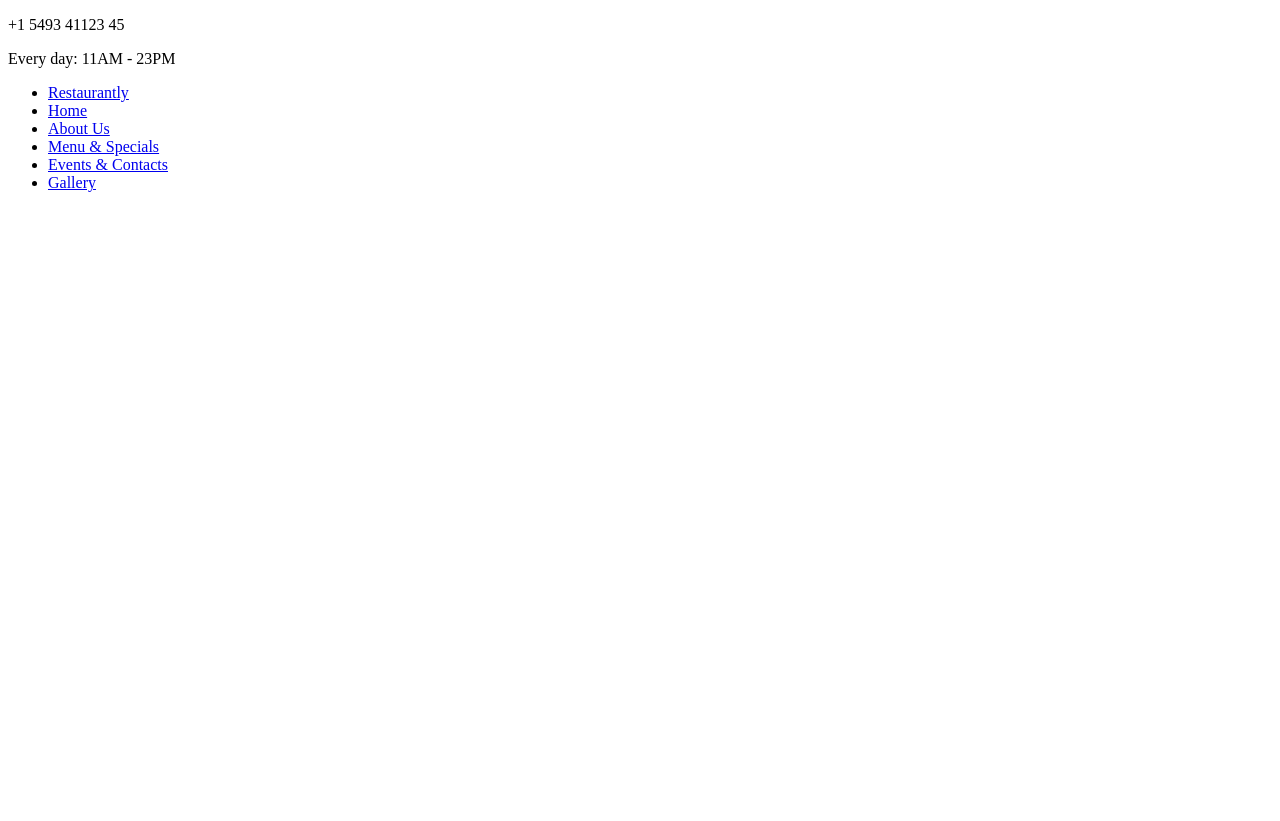
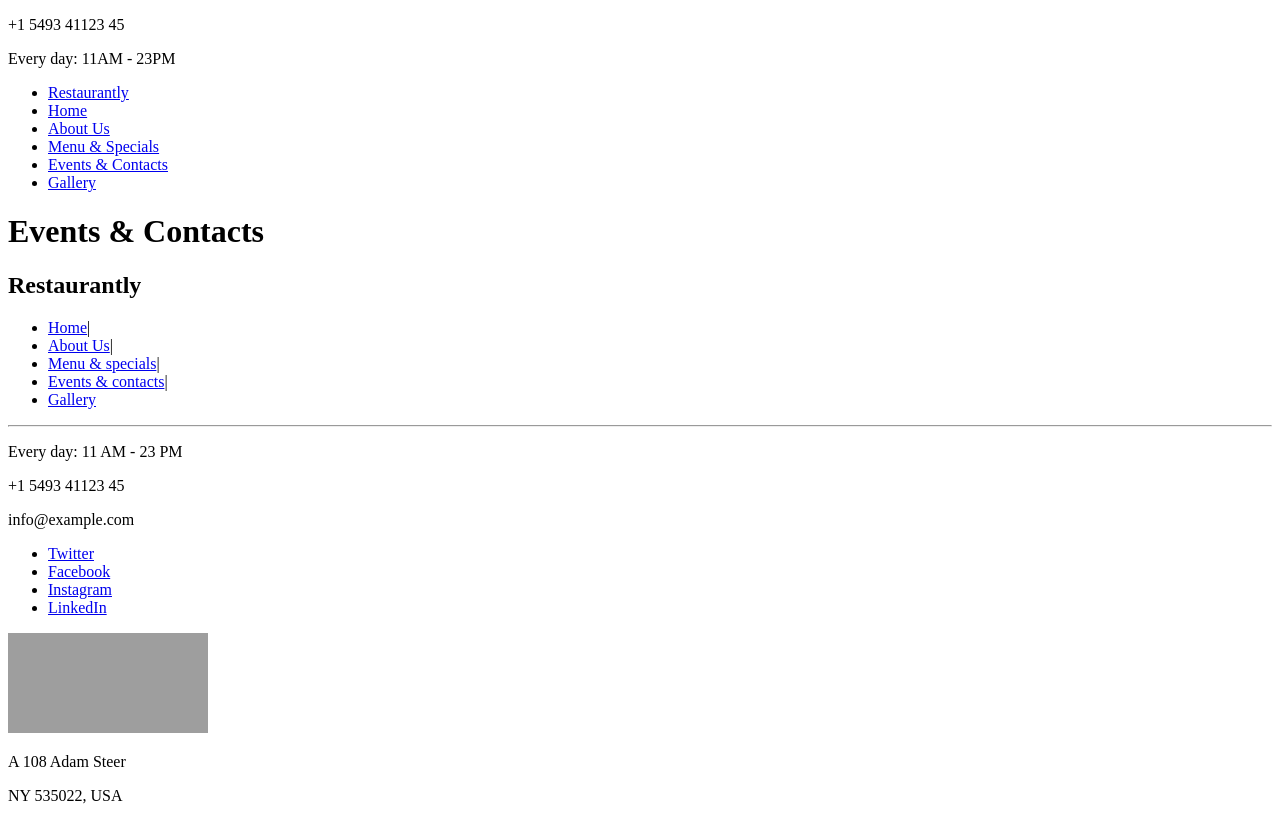
Before and after one commit to team-desarrollo-web/stage-1-html-css, a plain HTML site: page src/pages/events-contacts/index.html in a window 1280 px wide. Before the commit the page ends 800 px from the top, so only its background shows below. Drawn offline with Linux system fonts and the light colour scheme; grey boxes are pictures that could not be loaded.

Commit message:
DW-00: Fix code

```diff
--- a/src/pages/events-contacts/index.html
+++ b/src/pages/events-contacts/index.html
@@ -1,10 +1,11 @@
 <!DOCTYPE html>
 <html lang="en">
   <head>
-    <meta charset="UTF-8">
-    <meta name="viewport" content="width=device-width, initial-scale=1.0">
+    <meta charset="UTF-8" />
+    <meta name="viewport" content="width=device-width, initial-scale=1.0" />
     <title>Restaurantly | Events & Contacts</title>
   </head>
+
   <body>
     <header>
       <div>
@@ -17,10 +18,71 @@
           <li><a href="../../../index.html">Home</a></li>
           <li><a href="../about-us/index.html">About Us</a></li>
           <li><a href="../menu-specials/index.html">Menu & Specials</a></li>
-                <li><a href="index.html">Events & Contacts</a></li>
+          <li><a href="./index.html">Events & Contacts</a></li>
           <li><a href="../gallery/index.html">Gallery</a></li>
         </ul>
       </nav>
     </header>
+    <h1>Events & Contacts</h1>
+    <footer>
+      <section>
+        <h2>Restaurantly</h2>
+        <ul>
+          <li><a href="../../../index.html">Home</a><span>|</span></li>
+          <li><a href="../about-us/">About Us</a><span>|</span></li>
+          <li><a href="../menu-specials/">Menu & specials</a><span>|</span></li>
+          <li>
+            <a href="./index.html">Events & contacts</a><span>|</span>
+          </li>
+          <li>
+            <a href="../gallery/">Gallery</a>
+          </li>
+        </ul>
+      </section>
+      <hr />
+      <section>
+        <article>
+          <p>Every day: <span>11 AM - 23 PM</span></p>
+          <p>+1 5493 41123 45</p>
+          <p>info@example.com</p>
+        </article>
+        <article>
+          <ul>
+            <li>
+              <a
+                href="https://twitter.com/"
+                target="_blank"
+                rel="noopener noreferrer"
+                >Twitter</a
+              >
+            </li>
+            <li>
+              <a href="#" target="_blank" rel="noopener noreferrer">Facebook</a>
+            </li>
+            <li>
+              <a href="#" target="_blank" rel="noopener noreferrer"
+                >Instagram</a
+              >
+            </li>
+            <li>
+              <a href="#" target="_blank" rel="noopener noreferrer">LinkedIn</a>
+            </li>
+          </ul>
+        </article>
+        <article>
+          <iframe
+            src="https://www.google.com/maps/embed?pb=!1m18!1m12!1m3!1d3346.5229157603417!2d-60.64681310000004!3d-32.9899866!2m3!1f0!2f0!3f0!3m2!1i1024!2i768!4f13.1!3m3!1m2!1s0x95b7abc139e224b5%3A0x4d6d2ee5f8a4d9b2!2sIrineo.!5e0!3m2!1ses-419!2sar!4v1694271685927!5m2!1ses-419!2sar"
+            width="200"
+            height="100"
+            style="border: 0"
+            allowfullscreen=""
+            loading="lazy"
+            referrerpolicy="no-referrer-when-downgrade"
+          ></iframe>
+          <p>A 108 Adam Steer</p>
+          <p>NY 535022, USA</p>
+        </article>
+      </section>
+    </footer>
   </body>
 </html>
```
Also changed, not shown: index.html (+39 -20 lines), src/pages/about-us/index.html (+64 -3 lines), src/pages/gallery/index.html (+14 -17 lines), src/pages/menu-specials/index.html (+14 -17 lines). Lines whose indentation alone changed are shown as unchanged.
